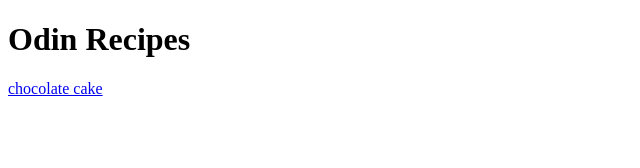
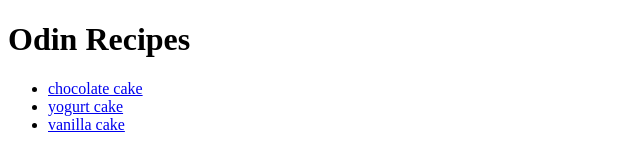
Before and after one commit to CJ-Carmo/odin-recipes, a plain HTML site: page index.html in a window 1280 px wide. Shown: the whole page, without its empty margins (0-640 px from the left). Drawn offline with Linux system fonts and the light colour scheme.

Commit message:
move link to an unordered list

```diff
--- a/index.html
+++ b/index.html
@@ -7,7 +7,12 @@
 </head>
 <body>
     <h1>Odin Recipes</h1>
-    <a href="recipes/chocolate-cake.html">chocolate cake</a>
+    <ul>
+        <li><a href="recipes/chocolate-cake.html">chocolate cake</a></li>
+        <li><a href="recipes/yogurt-cake.html">yogurt cake</a></li>
+        <li><a href="recipes/vanilla-cake.html">vanilla cake</a></li>
+    </ul>
+
 
 </body>
 </html>
```
